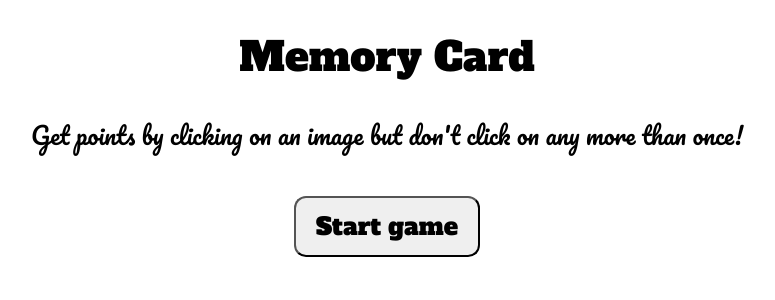
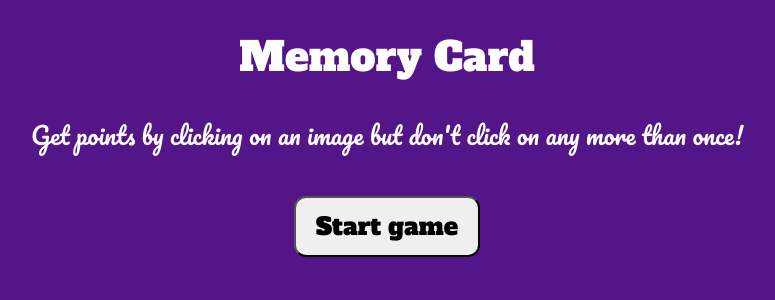
Before and after one commit to tajwararik/Memory-Card, a React (Vite) app: page / in a window 1280 px wide. Shown: the top 300 px of the page, without its empty margins (253-1028 px from the left). Built offline with nearby package versions, Linux system fonts and the light colour scheme.

Commit message:
Added color and background color to the body

```diff
--- a/src/App.css
+++ b/src/App.css
@@ -11,6 +11,8 @@ body {
   min-height: 100vh;
   font-family: "Pacifico", cursive;
   font-size: 16px;
+  color: #fff;
+  background-color: #541588;
   text-align: center;
   padding: 20px;
 }
```
